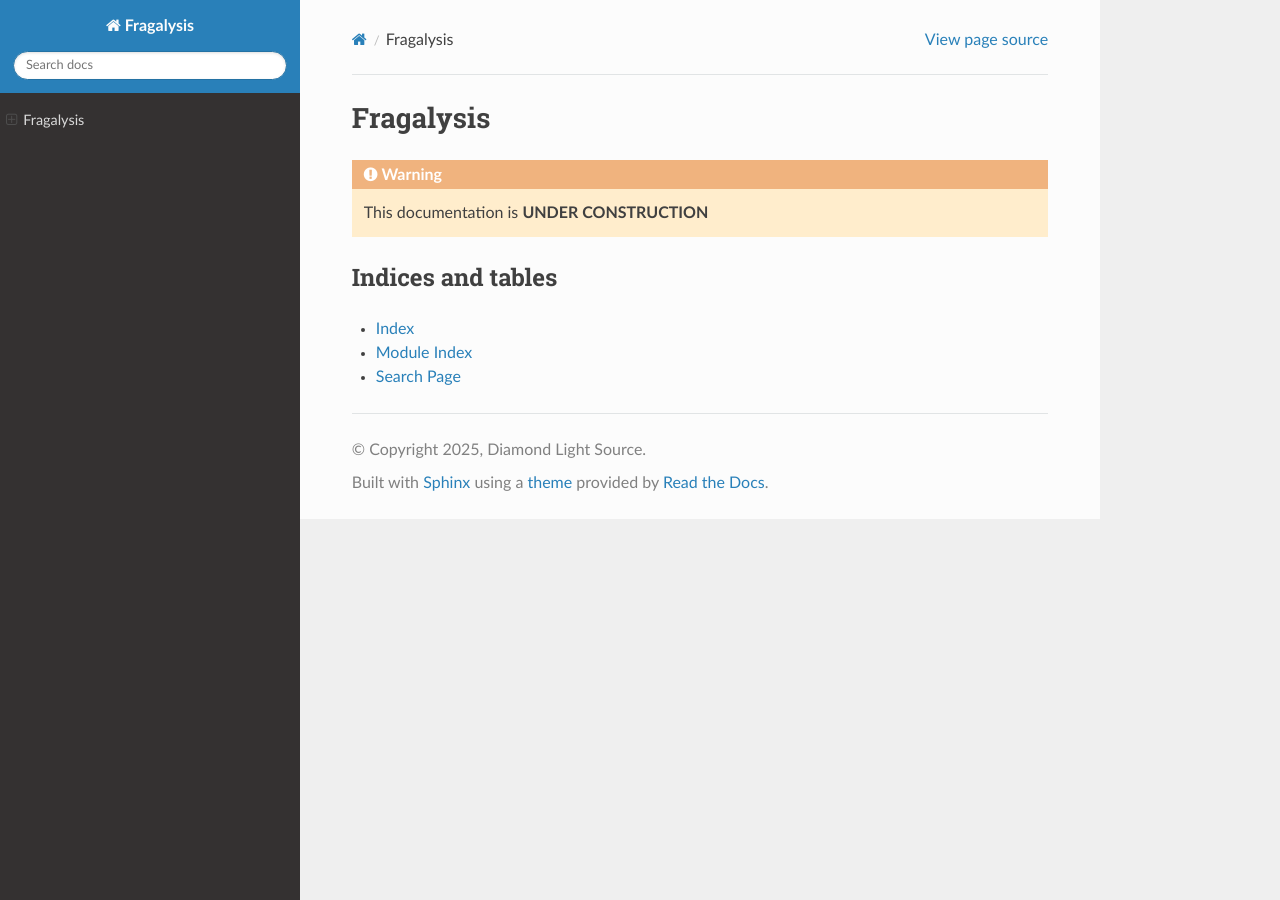
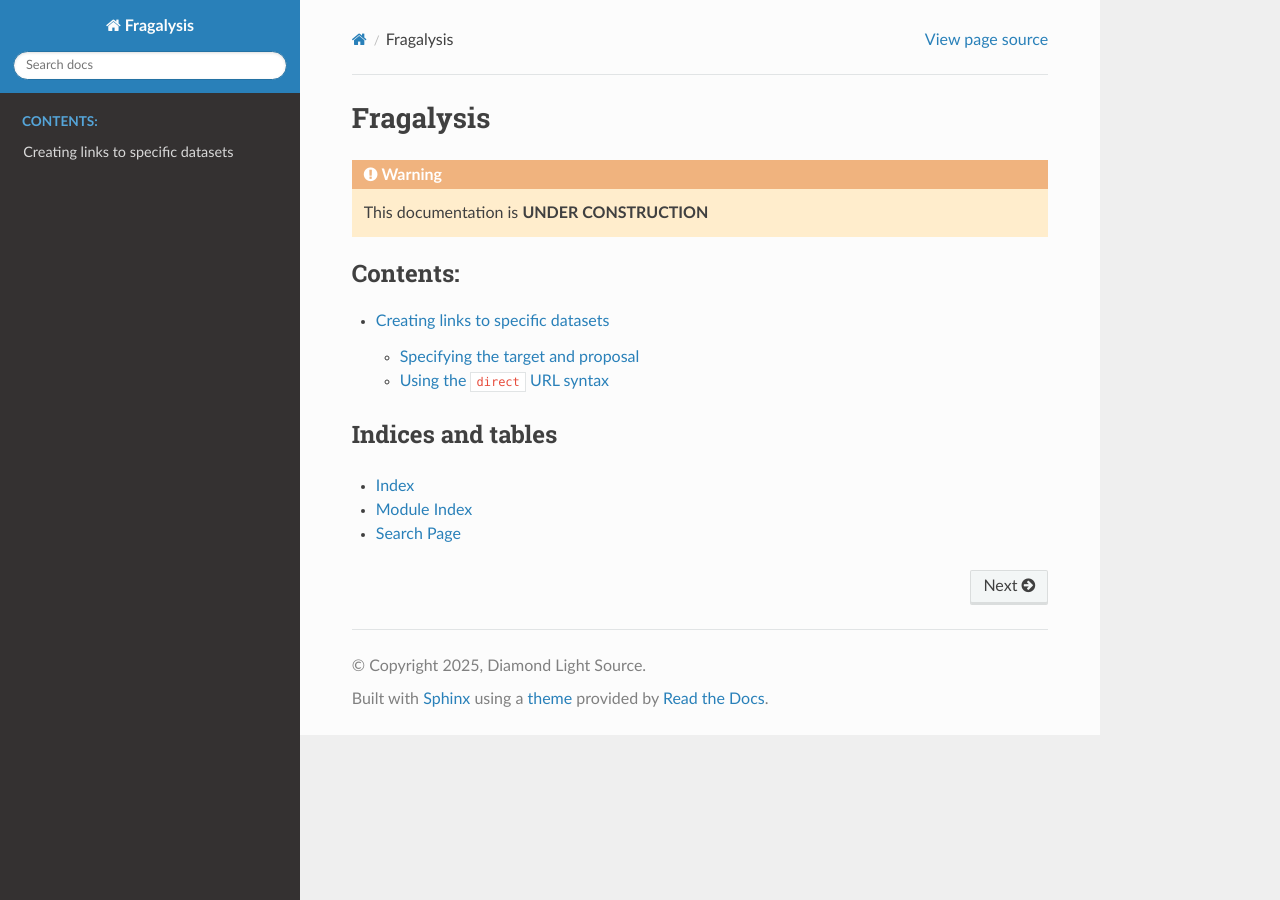
Before and after one commit to xchem/fragalysis, a Sphinx documentation site: the page built from docs/source/index.rst, in a window 1280 px wide. Built offline with Sphinx 7.4.7 and the Read the Docs theme 3.1.0, drawn with Linux system fonts in a browser that asks for light colours; formulas are drawn with MathJax 3; some of the changed lines change nothing that is shown.

Commit message:
initial docs for 1533

````diff
--- a/docs/source/index.rst
+++ b/docs/source/index.rst
@@ -9,6 +9,8 @@
    :maxdepth: 2
    :caption: Contents:
 
+   Creating links to specific datasets <urls>
+
 
 Indices and tables
 ==================
--- /dev/null
+++ b/docs/source/urls.md
@@ -0,0 +1,38 @@
+
+# Creating URLs
+
+To link to specific datasets within a target, the following syntax is supported:
+
+## Specifying the target and proposal
+
+The following URL takes you to the target with:
+
+- name: `A71EV2A`
+- target access string (tas): `lb32627-66`:
+
+[https://fragalysis.diamond.ac.uk/viewer/react/preview/target/A71EV2A/tas/lb32627-66](https://fragalysis.diamond.ac.uk/viewer/react/preview/target/A71EV2A/tas/lb32627-66)
+
+
+## Using the `direct` URL syntax
+
+You can also create URLs that display specific datasets. To use this functionality you have to use this base URL including the `direct` command:
+
+```
+https://fragalysis.diamond.ac.uk/viewer/react/direct/
+```
+
+### e.g. showing observations with ligands where compound alias contains substring `ASAP`:
+
+[https://fragalysis.diamond.ac.uk/viewer/react/direct/preview/target/A71EV2A/tas/lb32627-66/compound/ASAP/L](https://fragalysis.diamond.ac.uk/viewer/react/direct/preview/target/A71EV2A/tas/lb32627-66/compound/ASAP/L)
+
+- `target/A71EV2A`: specifies the target name
+- `tas/lb32627-66`: specifies the target access string
+- `compound/ASAP/L`: shows the ligand (`L`) representation for all `compound` aliases containing `ASAP`
+
+### e.g. showing observations with ligands where compound alias is exactly `ASAP-0016733-001`:
+
+[https://fragalysis.diamond.ac.uk/viewer/react/direct/preview/target/A71EV2A/tas/lb32627-66/compound/ASAP-0016733-001/L/exact](https://fragalysis.diamond.ac.uk/viewer/react/direct/preview/target/A71EV2A/tas/lb32627-66/compound/ASAP-0016733-001/L/exact)
+
+- `target/A71EV2A`: specifies the target name
+- `tas/lb32627-66`: specifies the target access string
+- `compound/ASAP-0016733-001/L/exact`: shows the ligand (`L`) representation for exact `compound` aliases match `ASAP-0016733-001`
````
